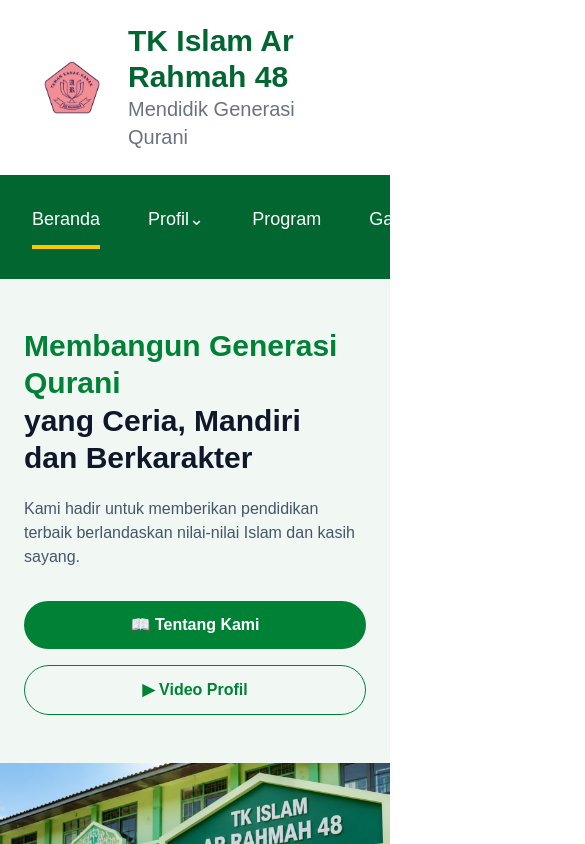
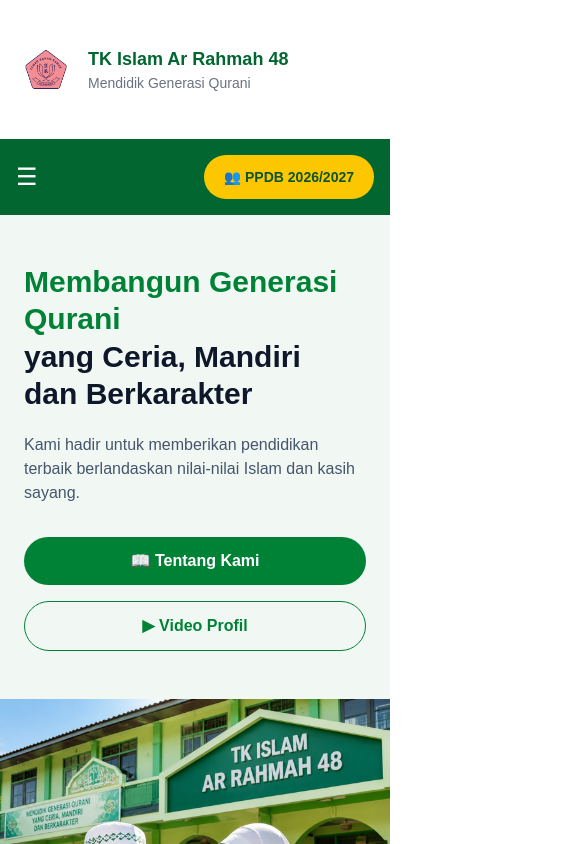
Before and after one commit to ayudinugroho3oe/school-portal-web, a Next.js app: page / in a window 390 px wide. Shown: the top 844 px of the page, 585 px wide, since content can reach past the window. Built offline with nearby package versions, Linux system fonts and the light colour scheme.

Commit message:
fix navbar mobile

```diff
--- a/components/Navbar.tsx
+++ b/components/Navbar.tsx
@@ -3,41 +3,61 @@
 export default function Navbar() {
   return (
     <>
-      {/* TOP HEADER */}
-      <div className="bg-white px-8 py-4 flex items-center justify-between">
+      {/* HEADER */}
+      <div className="
+        bg-white
+        px-4
+        md:px-8
+        py-4
+        flex
+        items-center
+        justify-between
+      ">
 
-        <div className="flex items-center gap-4">
+        <div className="flex items-center gap-3">
+
           <Image
             src="/logo.png"
             alt="Logo TK"
-            width={80}
-            height={80}
+            width={60}
+            height={60}
+            className="md:w-20 md:h-20"
           />
 
           <div>
-            <h1 className="text-3xl font-bold text-green-800">
+            <h1 className="
+              text-lg
+              md:text-3xl
+              font-bold
+              text-green-800
+            ">
               TK Islam Ar Rahmah 48
             </h1>
-            <p className="text-xl text-gray-500">
+
+            <p className="
+              text-sm
+              md:text-xl
+              text-gray-500
+            ">
               Mendidik Generasi Qurani
             </p>
+
           </div>
+
         </div>
 
 
-        <div className="hidden md:flex items-center gap-8 text-gray-600">
+        <div className="
+          hidden
+          lg:flex
+          items-center
+          gap-8
+          text-gray-600
+        ">
 
-          <div>
-            ☎️ 08xxxxxxxxxx
-          </div>
-
-          <div>
-            ✉️ info@arrahmah48.sch.id
-          </div>
-
-          <div>
-            📍 Jakarta
-          </div>
+          <div>☎️ 08xxxxxxxxxx</div>
+          <div>✉️ info@arrahmah48.sch.id</div>
+          <div>📍 Jakarta</div>
 
           <div className="text-green-700 text-xl">
             f　◎　▶
@@ -48,44 +68,65 @@
       </div>
 
 
-      {/* MENU */}
-      <nav className="bg-green-800 text-white px-8 py-4 flex items-center justify-between">
+      {/* MENU DESKTOP */}
+      <nav className="
+        bg-green-800
+        text-white
+        px-4
+        md:px-8
+        py-4
+        flex
+        items-center
+        justify-between
+      ">
 
-        <div className="flex gap-12 text-lg">
+
+        <div className="
+          hidden
+          md:flex
+          gap-8
+          lg:gap-12
+          text-lg
+        ">
 
           <a className="border-b-4 border-yellow-400 pb-3">
             Beranda
           </a>
 
-          <a>
-            Profil⌄
-          </a>
-
-          <a>
-            Program
-          </a>
-
-          <a>
-            Galeri
-          </a>
-
-          <a>
-            Guru
-          </a>
-
-          <a>
-            Kontak
-          </a>
+          <a>Profil⌄</a>
+          <a>Program</a>
+          <a>Galeri</a>
+          <a>Guru</a>
+          <a>Kontak</a>
 
         </div>
 
 
-        <button className="bg-yellow-400 text-green-900 font-bold px-8 py-3 rounded-full">
+        {/* MOBILE MENU */}
+        <button className="
+          md:hidden
+          text-2xl
+        ">
+          ☰
+        </button>
+
+
+        <button className="
+          bg-yellow-400
+          text-green-900
+          font-bold
+          px-5
+          py-3
+          rounded-full
+          text-sm
+          md:text-base
+        ">
           👥 PPDB 2026/2027
         </button>
 
 
       </nav>
+
     </>
   );
 }
```
